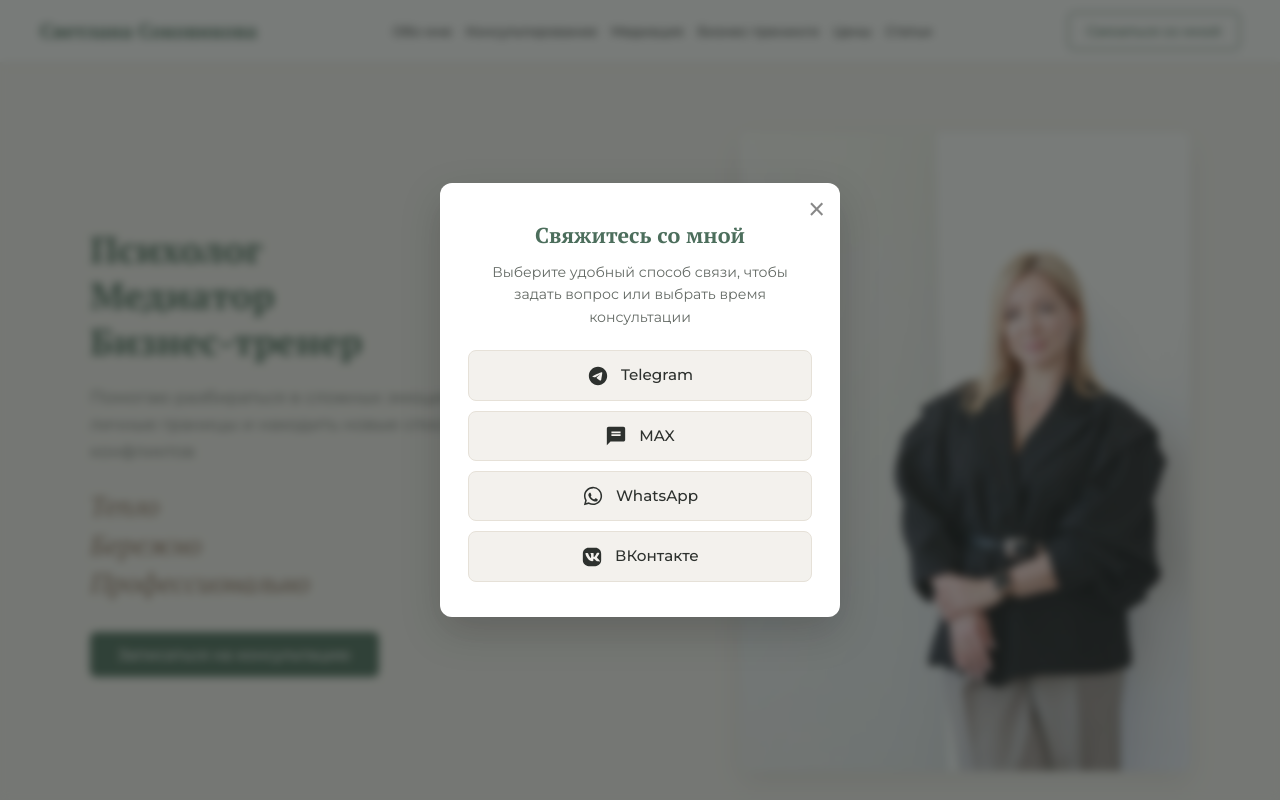
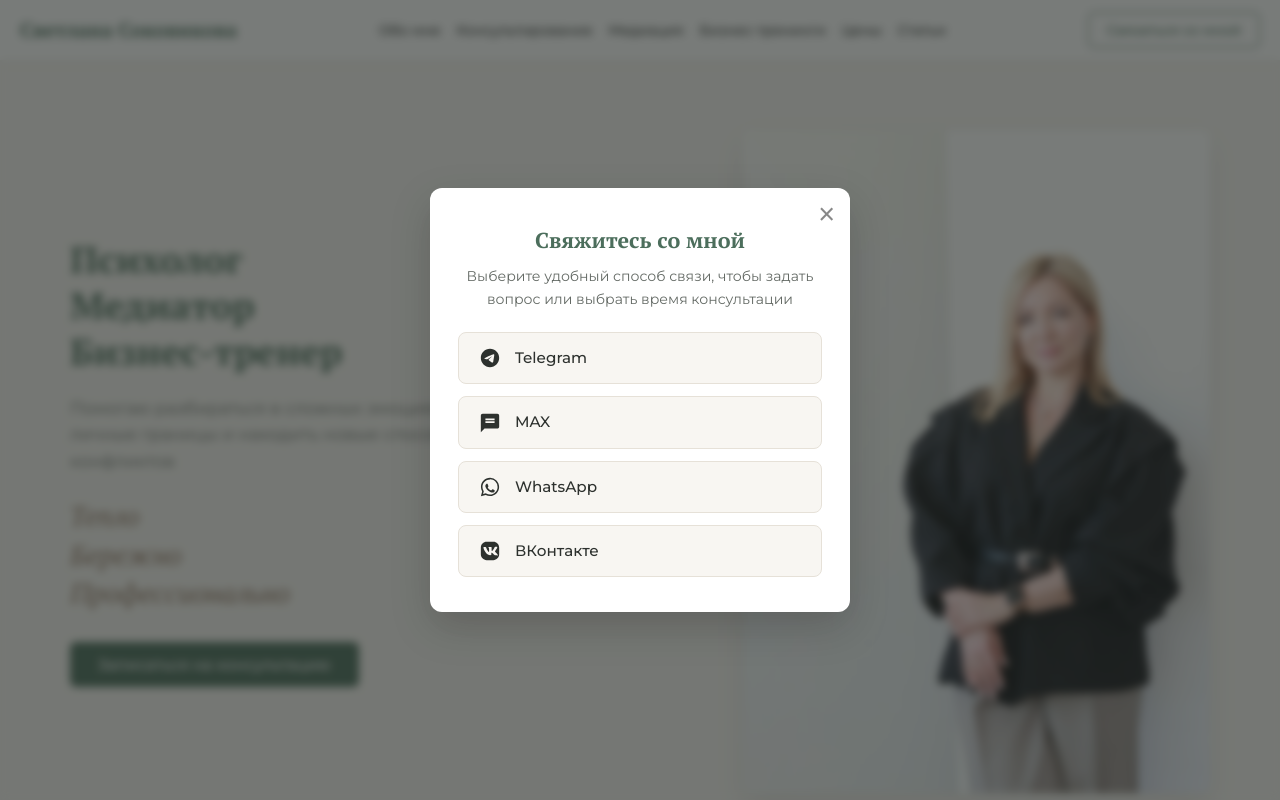
Before and after one commit to makarchik010/vibebot, a website: page index.html in a window 1280 px wide. Both pictures are taken after a click on the button "Связаться со мной". Shown: the top 800 px of the page. Drawn offline with nearby package versions, Linux system fonts and the light colour scheme.

Commit message:
Update style.css

```diff
--- a/style.css
+++ b/style.css
@@ -49,7 +49,7 @@ img {
 }
 
 .container {
-    max-width: 1140px;
+    max-width: 1180px;
     margin: 0 auto;
     padding: 0 20px;
 }
@@ -132,7 +132,9 @@ img {
     color: #FFFFFF;
 }
 
-/* Шапка */
+/* =========================================
+   ИДЕАЛЬНО ВЫРОВНЕННАЯ ШАПКА
+   ========================================= */
 .header {
     background-color: #FFFFFF;
     position: sticky;
@@ -143,7 +145,7 @@ img {
 }
 
 .header-container {
-    max-width: 1240px; /* Сделали шире, чтобы всё умещалось в одну строку */
+    max-width: 1280px;
     margin: 0 auto;
     padding: 0 20px;
     display: flex;
@@ -157,8 +159,9 @@ img {
     font-size: 1.25rem;
     font-weight: 700;
     color: var(--primary);
-    white-space: nowrap; /* Запрещаем перенос фамилии на вторую строку */
+    white-space: nowrap;
     flex-shrink: 0;
+    line-height: 1;
 }
 
 .nav {
@@ -170,24 +173,24 @@ img {
     display: flex;
     list-style: none;
     align-items: center;
-    gap: 14px; /* Компактное расстояние между ссылками */
+    gap: 16px;
 }
 
 .nav-list a {
-    font-size: 0.82rem; /* Слегка уменьшили кегль, чтобы меню не ломалось */
+    font-size: 0.85rem;
     font-weight: 500;
     color: var(--text-main);
-    white-space: nowrap; /* Текст пунктов строго в одну строчку */
-    line-height: 1.2;
+    white-space: nowrap;
+    line-height: 1;
 }
 
 .nav-list a:hover {
     color: var(--primary);
 }
 
-.header .btn {
+.header-btn {
     white-space: nowrap;
-    padding: 10px 18px;
+    padding: 9px 18px;
     font-size: 0.85rem;
     flex-shrink: 0;
 }
@@ -200,6 +203,7 @@ img {
     cursor: pointer;
     color: var(--primary);
 }
+
 /* Первый экран */
 .hero {
     padding: 70px 0;
@@ -611,7 +615,9 @@ img {
     text-decoration: underline;
 }
 
-/* Всплывающее окно */
+/* =========================================
+   ВСПЛЫВАЮЩЕЕ ОКНО И ИКОНКИ МЕССЕНДЖЕРОВ
+   ========================================= */
 .modal-overlay {
     position: fixed;
     top: 0;
@@ -632,7 +638,7 @@ img {
     background: #FFFFFF;
     border-radius: 12px;
     padding: 35px 28px;
-    max-width: 400px;
+    max-width: 420px;
     width: 90%;
     position: relative;
     box-shadow: 0 15px 40px rgba(0,0,0,0.18);
@@ -681,37 +687,49 @@ img {
 .modal-messengers-clean {
     display: flex;
     flex-direction: column;
-    gap: 10px;
+    gap: 12px;
 }
 
 .clean-btn {
     display: flex;
     align-items: center;
-    justify-content: center;
-    gap: 12px;
-    padding: 12px 18px;
+    justify-content: flex-start;
+    padding: 13px 20px;
     border-radius: 8px;
     font-weight: 500;
     font-size: 0.95rem;
     color: #2D312E;
-    background: #F3F1ED;
+    background: #F8F6F2;
     border: 1px solid var(--border-color);
     transition: all 0.2s ease;
 }
 
-.clean-btn:hover {
-    background: #ECE7DF;
-    transform: translateY(-1px);
+.social-svg {
+    margin-right: 14px;
+    flex-shrink: 0;
+    transition: transform 0.2s ease;
 }
 
-.btn-icon {
-    font-size: 1.1rem;
+.clean-btn:hover {
+    transform: translateY(-2px);
+    box-shadow: 0 4px 12px rgba(0,0,0,0.05);
 }
 
-.btn-tg:hover { color: #2AABEE; border-color: #2AABEE; }
-.btn-max:hover { color: #5142E6; border-color: #5142E6; }
-.btn-wa:hover { color: #25D366; border-color: #25D366; }
-.btn-vk:hover { color: #0077FF; border-color: #0077FF; }
+.clean-btn:hover .social-svg {
+    transform: scale(1.1);
+}
+
+.btn-tg:hover { color: #2AABEE; border-color: #2AABEE; background: #FFFFFF; }
+.btn-tg:hover .social-svg { fill: #2AABEE; }
+
+.btn-max:hover { color: #5142E6; border-color: #5142E6; background: #FFFFFF; }
+.btn-max:hover .social-svg { fill: #5142E6; }
+
+.btn-wa:hover { color: #25D366; border-color: #25D366; background: #FFFFFF; }
+.btn-wa:hover .social-svg { fill: #25D366; }
+
+.btn-vk:hover { color: #0077FF; border-color: #0077FF; background: #FFFFFF; }
+.btn-vk:hover .social-svg { fill: #0077FF; }
 
 /* Мобильная адаптивность */
 @media (max-width: 992px) {
@@ -727,7 +745,7 @@ img {
     .section { padding: 40px 0; }
     .nav { display: none; }
     .mobile-menu-btn { display: block; }
-    .header .btn { display: none; }
+    .header .header-btn { display: none; }
 
     .grid-2, .grid-3, .pricing-grid, .articles-grid, .publications-grid {
         grid-template-columns: 1fr;
```
